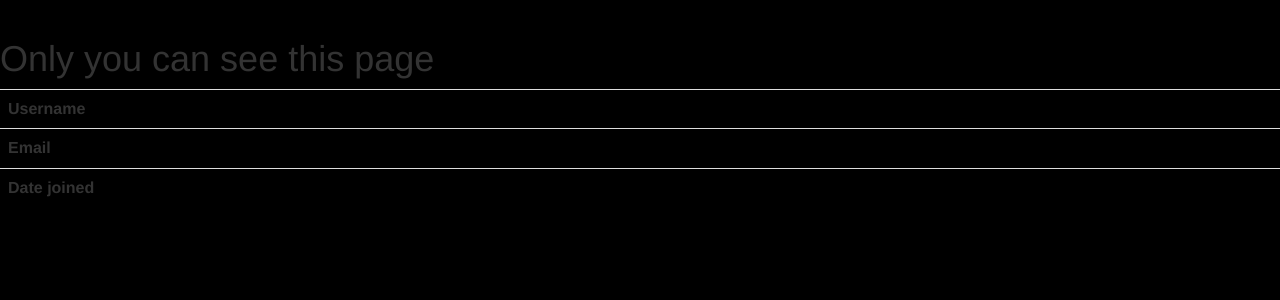
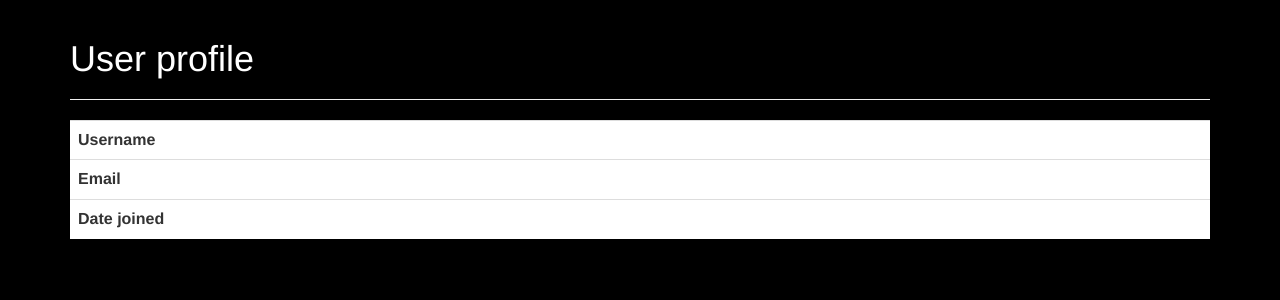
Before and after one commit to michael-chiang-mc5/journalClubDB, a Django app: page /papers/self_user_profile/ in a window 1280 px wide. Shown: the part 51-351 px from the top of the page. Run offline with Django 3.2, Linux system fonts and the light colour scheme; lists and menus that the app fills with data are empty; some libraries are stand-ins or nearby versions.

Commit message:
added html styling to user post, library, profile

```diff
--- a/journalClubDB/papers/templates/papers/self_user_profile.html
+++ b/journalClubDB/papers/templates/papers/self_user_profile.html
@@ -6,9 +6,12 @@
 
 {% block body_block %}
 
-  <h1>Only you can see this page</h1>
 
-    <table class="table table-hover">
+<div class="container">
+
+  <h1 class="color-white">User profile</h1>
+  <hr>
+    <table class="table table-hover background-color-white">
       <tr>
         <th>Username</th>
         <th>{{ user.username }}</th>
@@ -22,4 +25,5 @@
         <th>{{ user.date_joined.date }}</th>
       </tr>
     </table>
+</div>
 {% endblock %}
```
Also changed, not shown: journalClubDB/papers/templates/papers/user_library.html (+5 -4 lines), journalClubDB/papers/templates/papers/user_posts.html (+12 -7 lines).
